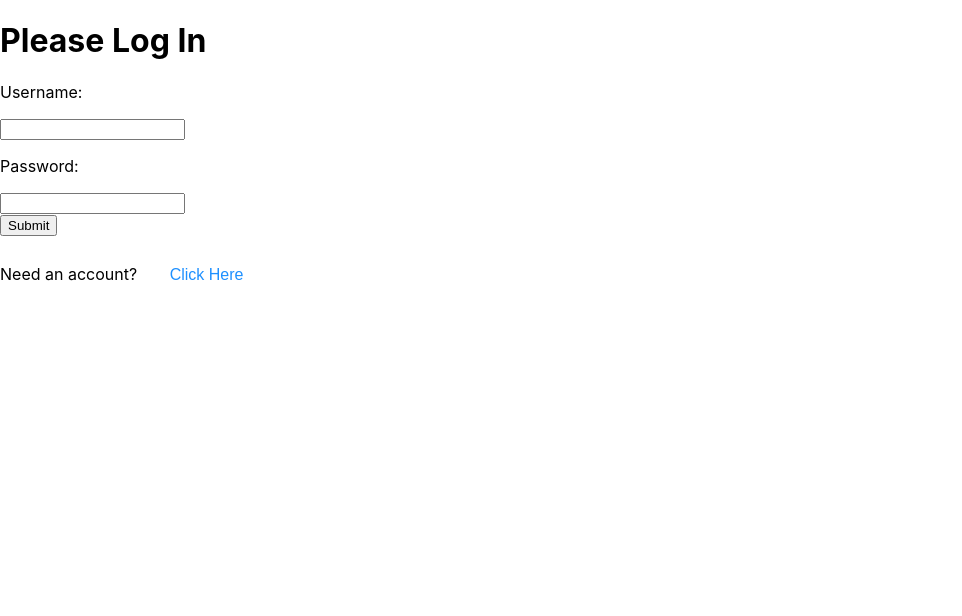
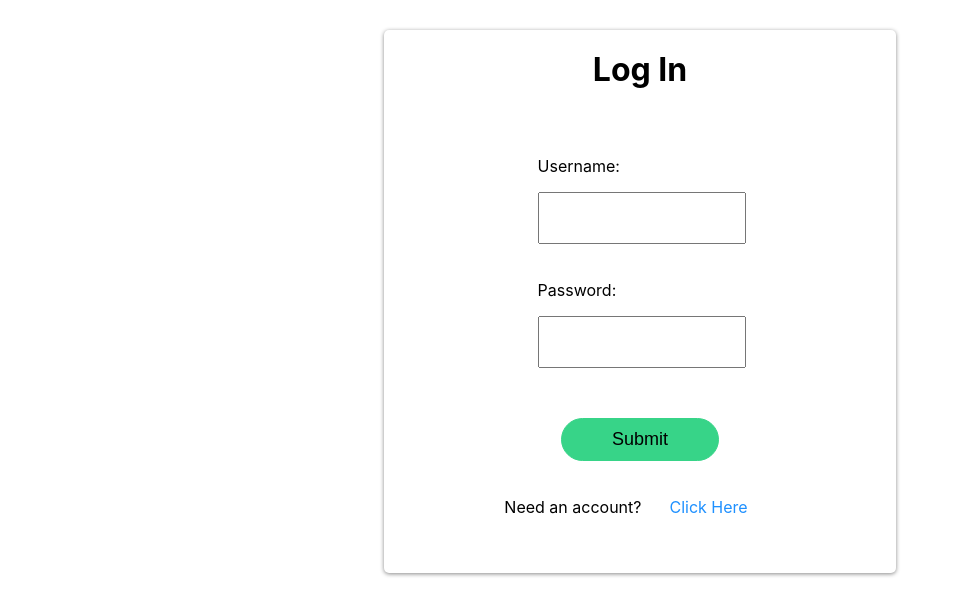
Before and after one commit to connollyp/WIT-SWE-MEAL-PREP, a React (Create React App) app in the folder mealprep/: page / in a window 1280 px wide. Shown: the top 616 px of the page, without its empty margins (0-962 px from the left). Built offline with nearby package versions, Linux system fonts and the light colour scheme.

Commit message:
some style

```diff
--- a/mealprep/public/env.js
+++ b/mealprep/public/env.js
@@ -1 +1,5 @@
-window.env = {};
+window.env = {
+  "DATABASE_HOST": "gainsday.c81mmfyf7fbi.us-east-2.rds.amazonaws.com",
+  "DATABASE_USER": "admin",
+  "DATABASE_PASSWORD": "Gainsday1"
+};
--- a/mealprep/src/Stylings/LoginStyling.css
+++ b/mealprep/src/Stylings/LoginStyling.css
@@ -1,27 +1,100 @@
 .modal {
-    justify-self: center;
+    margin: 0;
     width: 100%;
     height: 100%;
 }
 
-.submit-btn {
-    justify-content: center;
+.login-wrapper{
+    width: 40%;
+    margin: 30px 30%;
+    border-radius: 5px;
+    background: #ffffff;
+    box-shadow: 0px 1px 4px  #888888;
 }
 
-.btn {
+.login-wrapper h1{
+    text-align: center;
+    padding: 20px;
+}
+
+.field{
+  width: 100%;
+  padding: 10px 0px;
+}
+
+.field label{
+  display: block;
+  margin-left: 30%;
+}
+
+.field input{
+  margin-left: 30%;
+  width: calc(40% - 30px);
+  font-size: 12pt;
+  padding: 15px;
+}
+
+.actions{
+  margin: 0;
+  margin-top: 20px;
+  padding: 20px;
+}
+
+.actions .forgot-pw{
+  font-size: 16px;
+}
+
+.actions .submit-button{
+  margin:0;
+  text-align: center;
+}
+
+.actions button:hover {
+  color: #ffffff;
+}
+
+.actions button:active {
+  color: #2e3638;
+  border: 1px solid #ffffff;
+}
+
+.actions button {
+  font-family: 'Raleway', sans-serif;
+  margin: auto;
+  border-radius: 50px;
+  cursor: pointer;
+  border: 1px solid #37d488;
+  padding: 10px 50px;
+  background-color: #37d488;
+  color: $light-background;
+  text-align: center;
+  text-decoration: none;
+  display: inline-block;
+  font-size: 18px;
+  outline:none;
+}
+
+
+.links{
+    display: flex;
+    justify-content: center;
+    align-items: center;
+    margin: 20px 0px;
+}
+
+.links .btn {
     border: none;
-    background-color: inherit;
-    padding: 14px 28px;
     font-size: 16px;
     cursor: pointer;
-    display: inline-block;
+    background: #ffffff;
 }
 
 
 /* On mouse-over */
 
-.btn:hover {
-    background: #eee;
+.links .btn:hover {
+    color: #eee;
+    background: #ffffff;
 }
 
 .info {
--- a/mealprep/src/Views/CreateAccountPage.jsx
+++ b/mealprep/src/Views/CreateAccountPage.jsx
@@ -22,22 +22,30 @@ class CreateAccountPage extends React.Component{
         <div className="login-wrapper">
         <h1>Create an Account</h1>
         <form onSubmit={this.handleSubmit}>
-          <label>
+          <div className="field">
             <label>
               <p>Email:</p>
+            </label>
             <input type="email" onChange={e => this.setEmail(e.target.value)} />
+          </div>
+          <div className="field">
+            <label>
+              <p>Username:</p>
             </label>
-            <p>Username:</p>
             <input type="text" onChange={e => this.setUserName(e.target.value)} />
-          </label>
+          </div>
+          <div className="field">
             <label>
               <p>Password:</p>
+            </label>
             <input type="password" onChange={e => this.setPassword(e.target.value)} />
-          </label>
-          <div>
+          </div>
+          <section className="actions">
+            <div className="submit-button">
               <button type="submit" className="submit-btn">Cancel</button>
               <button type="submit" className="submit-btn">Submit</button>
             </div>
+          </section>
         </form>
       </div>
       </div>
--- a/mealprep/src/Views/LoginPage.jsx
+++ b/mealprep/src/Views/LoginPage.jsx
@@ -20,22 +20,30 @@ class LogInPage extends React.Component{
     return(
       <div className="modal">
         <div className="login-wrapper">
-        <h1>Please Log In</h1>
+        <h1>Log In</h1>
         <form onSubmit={this.handleSubmit}>
+          <div className="field">
             <label>
               <p>Username:</p>
+            </label>
             <input type="text" onChange={e => this.setUserName(e.target.value)} />
-          </label>
+          </div>
+          <div className="field">
             <label>
               <p>Password:</p>
+            </label>
             <input type="password" onChange={e => this.setPassword(e.target.value)} />
-          </label>
-          <div>
+          </div>
+          <section className="actions">
+            <div className="submit-button">
               <button type="submit" className="submit-btn">Submit</button>
             </div>
-          <div>
-            <p>Need an account? <button className="btn info" onClick={() => { this.setAccountStatus(false) }}>Click Here</button></p>
+            <div className="links">
+              <p>Need an account?</p>
+              <br></br>
+              <a className="btn info" onClick={() => { this.setAccountStatus(false) }}>Click Here</a>
             </div>
+          </section>
         </form>
       </div>
       </div>
```
Lines whose indentation alone changed are shown as unchanged.
